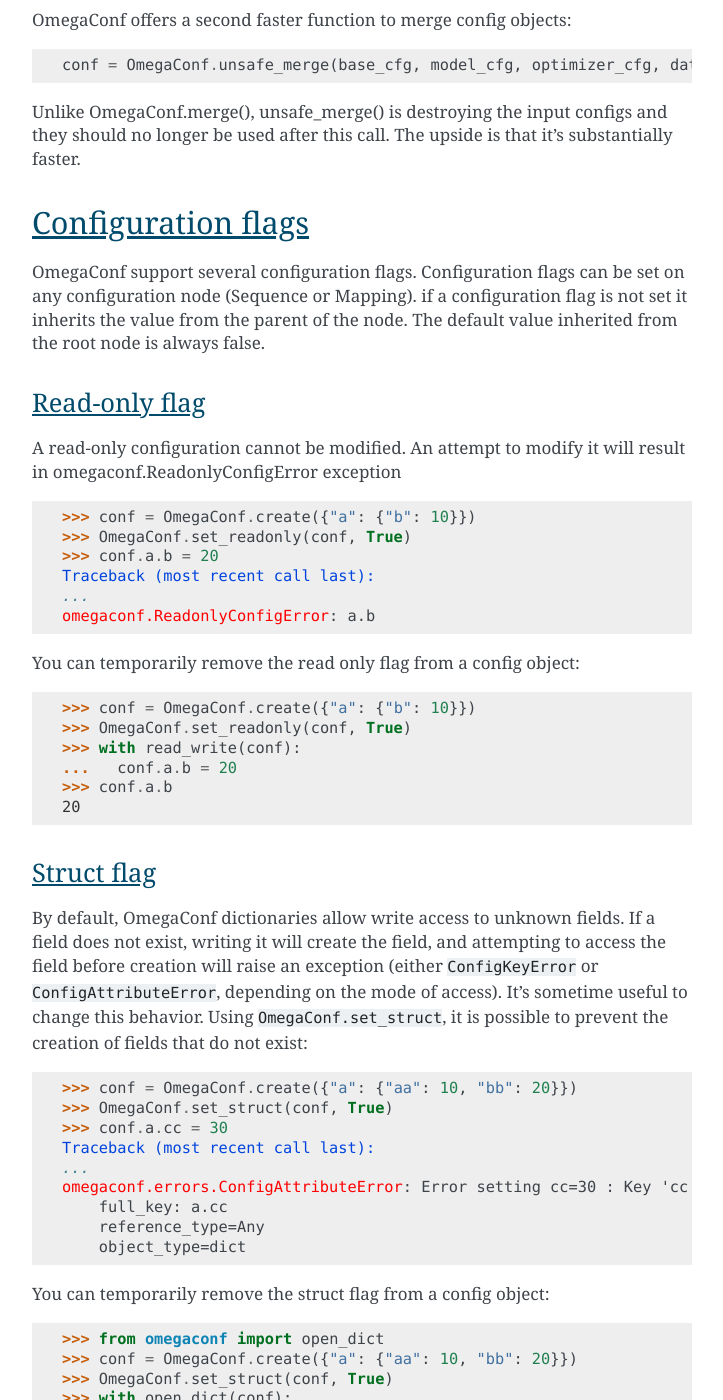
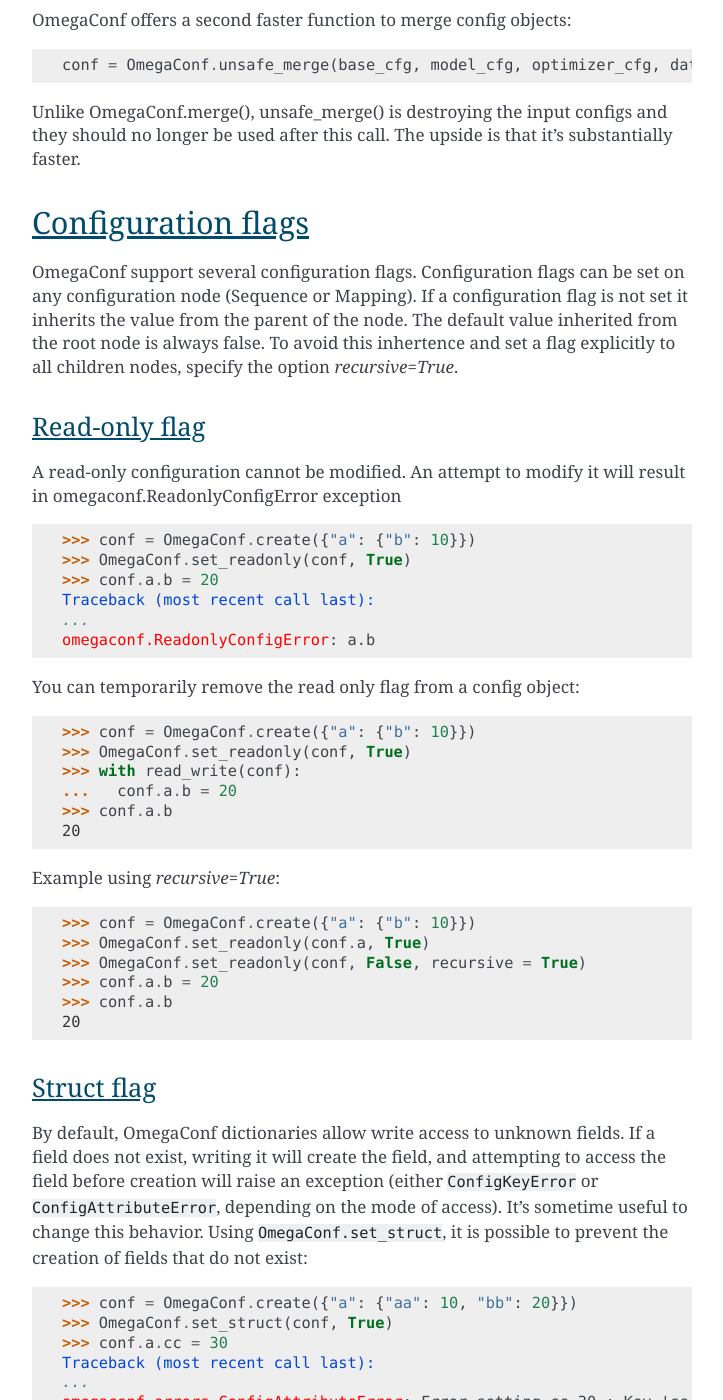
Before and after one commit to omry/omegaconf, a Sphinx documentation site: the page built from docs/source/usage.rst, in a window 1280 px wide and 1400 px high, scrolled down 11294 px. Shown: the whole window, without its empty margins (388-1111 px from the left). Built offline with Sphinx 7.4.7, drawn with Linux system fonts in a browser that asks for light colours.

Commit message:
docs: add example for recursive

```diff
--- a/docs/source/usage.rst
+++ b/docs/source/usage.rst
@@ -539,9 +539,10 @@
 -------------------
 
 OmegaConf support several configuration flags.
-Configuration flags can be set on any configuration node (Sequence or Mapping). if a configuration flag is not set
+Configuration flags can be set on any configuration node (Sequence or Mapping). If a configuration flag is not set
 it inherits the value from the parent of the node.
 The default value inherited from the root node is always false.
+To avoid this inhertence and set a flag explicitly to all children nodes, specify the option `recursive=True`.
 
 .. _read-only-flag:
 
@@ -567,6 +568,17 @@
     >>> OmegaConf.set_readonly(conf, True)
     >>> with read_write(conf):
     ...   conf.a.b = 20
+    >>> conf.a.b
+    20
+
+Example using `recursive=True`:
+
+.. doctest:: loaded
+
+    >>> conf = OmegaConf.create({"a": {"b": 10}})
+    >>> OmegaConf.set_readonly(conf.a, True)
+    >>> OmegaConf.set_readonly(conf, False, recursive = True)
+    >>> conf.a.b = 20
     >>> conf.a.b
     20
 
```
